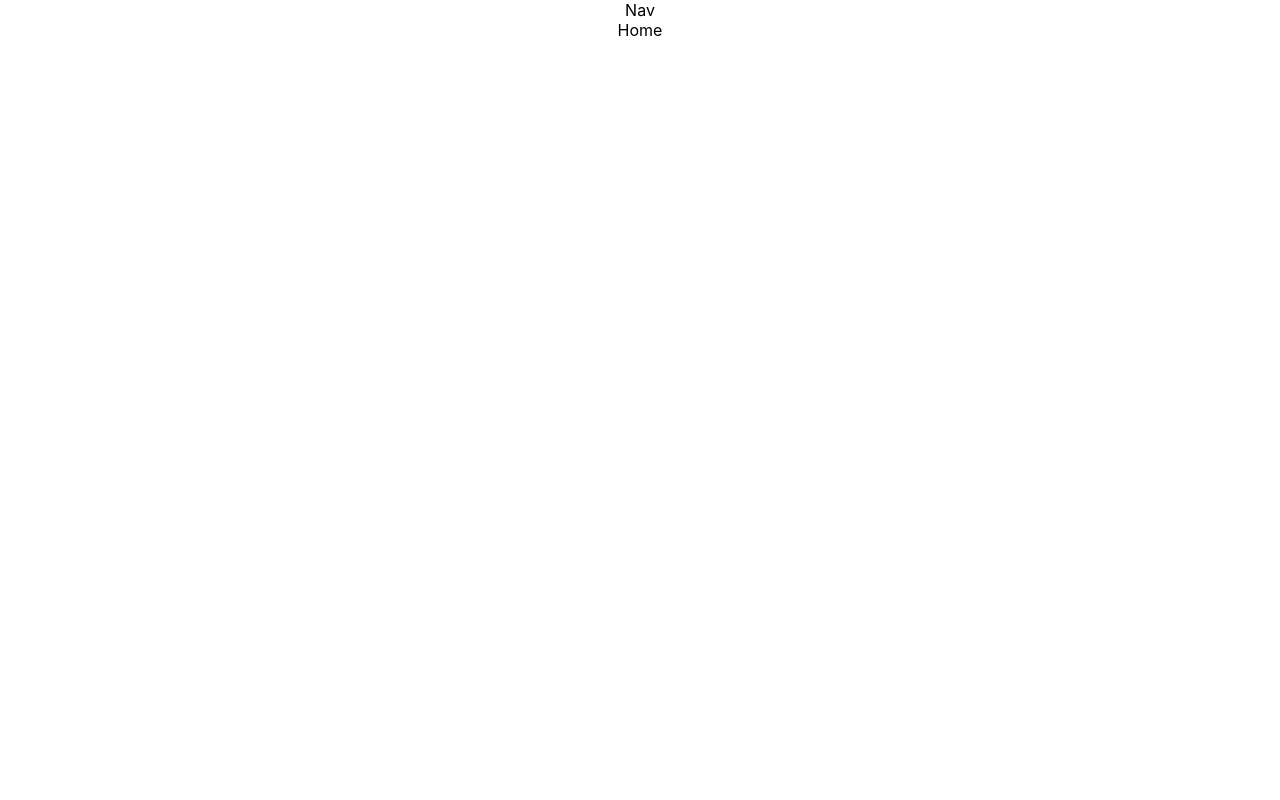
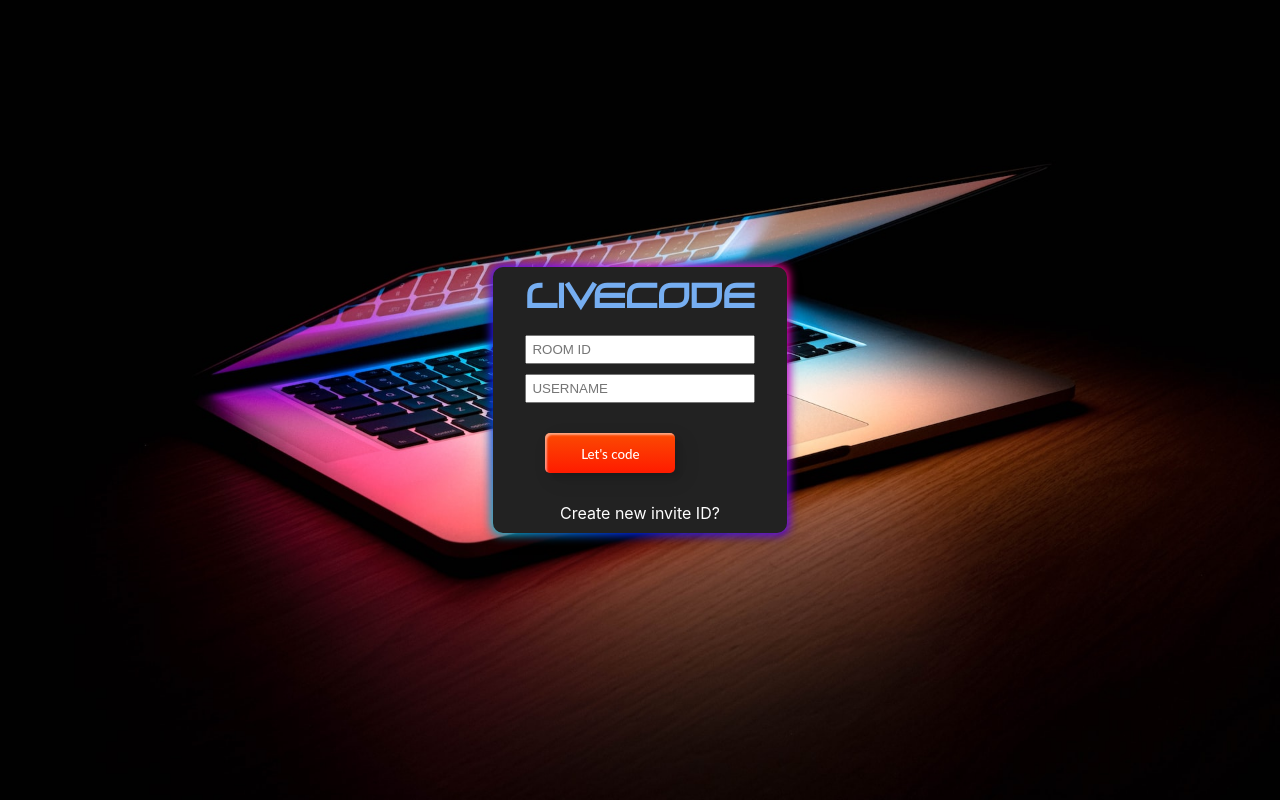
Before and after one commit to 1Gireesh/livecode, a React (Create React App) app in the folder frontend/: page / in a window 1280 px wide. Built offline with nearby package versions, Linux system fonts and the light colour scheme.

Commit message:
complete home page

```diff
--- a/frontend/src/App.css
+++ b/frontend/src/App.css
@@ -1,3 +1,7 @@
+*{
+  padding: 0;
+  margin: 0;
+}
 .App {
   text-align: center;
 }
--- a/frontend/src/App.tsx
+++ b/frontend/src/App.tsx
@@ -1,12 +1,14 @@
 import './App.css';
 import Nav from './components/Nav';
+import Home from './pages/Home';
 import AllRoutes from './routes/AllRoutes';
 
 function App() {
   return (
     <div className="App">
-      <Nav></Nav>
-      <AllRoutes></AllRoutes>
+      {/* <Nav></Nav> */}
+      {/* <AllRoutes></AllRoutes> */}
+      <Home/>
     </div>
   );
 }
--- a/frontend/src/pages/Home.tsx
+++ b/frontend/src/pages/Home.tsx
@@ -1,7 +1,22 @@
 import React from 'react'
+import "../style/home.css"
 
 export default function Home() {
+
+
   return (
-    <div>Home</div>
+    <div className="home">
+      <div className="form">
+        <div className="form_heading">
+          <h1>LiveCode</h1>
+        </div>
+        <div className="form_body">
+          <input type="text" placeholder='ROOM ID'/>
+          <input type="text" placeholder='USERNAME'/>
+          <button className="btn btn-5">Let's code</button>
+          <p>Create new invite ID?</p>
+        </div>
+      </div>
+    </div>
   )
 }
--- /dev/null
+++ b/frontend/src/style/home.css
@@ -0,0 +1,430 @@
+@font-face{
+  font-family: "zerohour";
+  src: url("/src/style/zerohour.otf") format("opentype");
+}
+
+.home{
+    width: 100vw;
+    height: 100vh;
+    background-image: url("./joshua-reddekopp-SyYmXSDnJ54-unsplash.jpg");
+    background-position: center;
+    background-repeat: no-repeat;
+    background-size: cover;
+    position: relative;
+    display: flex;
+    align-items: center;
+    justify-content: center;
+}
+.form{
+  display: flex;
+  flex-direction: column;
+  gap: 20px;
+  /* padding: 20px; */
+  box-shadow: rgba(0, 0, 0, 0.35) 0px 5px 15px;
+  backdrop-filter: blur(3px);
+  padding: 0.6em 2em;
+  border: none;
+  outline: none;
+  color: rgb(255, 255, 255);
+  background: rgba(17, 17, 17, 0.267);
+  cursor: pointer;
+  position: relative;
+  z-index: 0;
+  border-radius: 10px;
+  user-select: none;
+  -webkit-user-select: none;
+}
+.form:before {
+  content: "";
+  background: linear-gradient(
+    45deg,
+    #ff0000,
+    #ff7300,
+    #fffb00,
+    #48ff00,
+    #00ffd5,
+    #002bff,
+    #7a00ff,
+    #ff00c8,
+    #ff0000
+  );
+  position: absolute;
+  top: -2px;
+  left: -2px;
+  background-size: 400%;
+  z-index: -1;
+  filter: blur(5px);
+  -webkit-filter: blur(5px);
+  width: calc(100% + 4px);
+  height: calc(100% + 4px);
+  animation: glowing-button-85 20s linear infinite;
+  transition: opacity 0.3s ease-in-out;
+  border-radius: 10px;
+}
+
+@keyframes glowing-button-85 {
+  0% {
+    background-position: 0 0;
+  }
+  50% {
+    background-position: 400% 0;
+  }
+  100% {
+    background-position: 0 0;
+  }
+}
+.form:after {
+  z-index: -1;
+  content: "";
+  position: absolute;
+  width: 100%;
+  height: 100%;
+  background: #222;
+  left: 0;
+  top: 0;
+  border-radius: 10px;
+}
+.form_heading>h1{
+  color: #76aef1;
+  font-family: "zerohour";
+}
+.form_body{
+    display: flex;
+    flex-direction: column;
+    gap:10px
+}
+.form_body>input {
+  padding:5px;
+}
+.form_body>input:focus{
+  outline: 0;
+}
+button {
+  margin: 20px;
+}
+.btn {
+  width: 130px;
+  height: 40px;
+  color: #fff;
+  border-radius: 5px;
+  padding: 10px 25px;
+  font-family: "Lato", sans-serif;
+  font-weight: 500;
+  background: transparent;
+  cursor: pointer;
+  transition: all 0.3s ease;
+  position: relative;
+  display: inline-block;
+  box-shadow: inset 2px 2px 2px 0px rgba(255, 255, 255, 0.5),
+    7px 7px 20px 0px rgba(0, 0, 0, 0.1), 4px 4px 5px 0px rgba(0, 0, 0, 0.1);
+  outline: none;
+}
+
+/* 1 */
+.btn-1 {
+  background: rgb(6, 14, 131);
+  background: linear-gradient(
+    0deg,
+    rgba(6, 14, 131, 1) 0%,
+    rgba(12, 25, 180, 1) 100%
+  );
+  border: none;
+}
+.btn-1:hover {
+  background: rgb(0, 3, 255);
+  background: linear-gradient(
+    0deg,
+    rgba(0, 3, 255, 1) 0%,
+    rgba(2, 126, 251, 1) 100%
+  );
+}
+
+/* 2 */
+.btn-2 {
+  background: rgb(96, 9, 240);
+  background: linear-gradient(
+    0deg,
+    rgba(96, 9, 240, 1) 0%,
+    rgba(129, 5, 240, 1) 100%
+  );
+  border: none;
+}
+.btn-2:before {
+  height: 0%;
+  width: 2px;
+}
+.btn-2:hover {
+  box-shadow: 4px 4px 6px 0 rgba(255, 255, 255, 0.5),
+    -4px -4px 6px 0 rgba(116, 125, 136, 0.5),
+    inset -4px -4px 6px 0 rgba(255, 255, 255, 0.2),
+    inset 4px 4px 6px 0 rgba(0, 0, 0, 0.4);
+}
+
+/* 3 */
+.btn-3 {
+  background: rgb(0, 172, 238);
+  background: linear-gradient(
+    0deg,
+    rgba(0, 172, 238, 1) 0%,
+    rgba(2, 126, 251, 1) 100%
+  );
+  width: 130px;
+  height: 40px;
+  line-height: 42px;
+  padding: 0;
+  border: none;
+}
+.btn-3 span {
+  position: relative;
+  display: block;
+  width: 100%;
+  height: 100%;
+}
+.btn-3:before,
+.btn-3:after {
+  position: absolute;
+  content: "";
+  right: 0;
+  top: 0;
+  background: rgba(2, 126, 251, 1);
+  transition: all 0.3s ease;
+}
+.btn-3:before {
+  height: 0%;
+  width: 2px;
+}
+.btn-3:after {
+  width: 0%;
+  height: 2px;
+}
+.btn-3:hover {
+  background: transparent;
+  box-shadow: none;
+}
+.btn-3:hover:before {
+  height: 100%;
+}
+.btn-3:hover:after {
+  width: 100%;
+}
+.btn-3 span:hover {
+  color: rgba(2, 126, 251, 1);
+}
+.btn-3 span:before,
+.btn-3 span:after {
+  position: absolute;
+  content: "";
+  left: 0;
+  bottom: 0;
+  background: rgba(2, 126, 251, 1);
+  transition: all 0.3s ease;
+}
+.btn-3 span:before {
+  width: 2px;
+  height: 0%;
+}
+.btn-3 span:after {
+  width: 0%;
+  height: 2px;
+}
+.btn-3 span:hover:before {
+  height: 100%;
+}
+.btn-3 span:hover:after {
+  width: 100%;
+}
+
+/* 4 */
+.btn-4 {
+  background-color: #4dccc6;
+  background-image: linear-gradient(315deg, #4dccc6 0%, #96e4df 74%);
+  line-height: 42px;
+  padding: 0;
+  border: none;
+}
+.btn-4:hover {
+  background-color: #89d8d3;
+  background-image: linear-gradient(315deg, #89d8d3 0%, #03c8a8 74%);
+}
+.btn-4 span {
+  position: relative;
+  display: block;
+  width: 100%;
+  height: 100%;
+}
+.btn-4:before,
+.btn-4:after {
+  position: absolute;
+  content: "";
+  right: 0;
+  top: 0;
+  box-shadow: 4px 4px 6px 0 rgba(255, 255, 255, 0.9),
+    -4px -4px 6px 0 rgba(116, 125, 136, 0.2),
+    inset -4px -4px 6px 0 rgba(255, 255, 255, 0.9),
+    inset 4px 4px 6px 0 rgba(116, 125, 136, 0.3);
+  transition: all 0.3s ease;
+}
+.btn-4:before {
+  height: 0%;
+  width: 0.1px;
+}
+.btn-4:after {
+  width: 0%;
+  height: 0.1px;
+}
+.btn-4:hover:before {
+  height: 100%;
+}
+.btn-4:hover:after {
+  width: 100%;
+}
+.btn-4 span:before,
+.btn-4 span:after {
+  position: absolute;
+  content: "";
+  left: 0;
+  bottom: 0;
+  box-shadow: 4px 4px 6px 0 rgba(255, 255, 255, 0.9),
+    -4px -4px 6px 0 rgba(116, 125, 136, 0.2),
+    inset -4px -4px 6px 0 rgba(255, 255, 255, 0.9),
+    inset 4px 4px 6px 0 rgba(116, 125, 136, 0.3);
+  transition: all 0.3s ease;
+}
+.btn-4 span:before {
+  width: 0.1px;
+  height: 0%;
+}
+.btn-4 span:after {
+  width: 0%;
+  height: 0.1px;
+}
+.btn-4 span:hover:before {
+  height: 100%;
+}
+.btn-4 span:hover:after {
+  width: 100%;
+}
+
+/* 5 */
+.btn-5 {
+  width: 130px;
+  height: 40px;
+  line-height: 42px;
+  padding: 0;
+  border: none;
+  background: rgb(255, 27, 0);
+  background: linear-gradient(
+    0deg,
+    rgba(255, 27, 0, 1) 0%,
+    rgba(251, 75, 2, 1) 100%
+  );
+}
+.btn-5:hover {
+  color: #f0094a;
+  background: transparent;
+  box-shadow: none;
+}
+.btn-5:before,
+.btn-5:after {
+  content: "";
+  position: absolute;
+  top: 0;
+  right: 0;
+  height: 2px;
+  width: 0;
+  background: #f0094a;
+  box-shadow: -1px -1px 5px 0px #fff, 7px 7px 20px 0px #0003,
+    4px 4px 5px 0px #0002;
+  transition: 400ms ease all;
+}
+.btn-5:after {
+  right: inherit;
+  top: inherit;
+  left: 0;
+  bottom: 0;
+}
+.btn-5:hover:before,
+.btn-5:hover:after {
+  width: 100%;
+  transition: 800ms ease all;
+}
+
+/* 6 */
+.btn-6 {
+  background: rgb(247, 150, 192);
+  background: radial-gradient(
+    circle,
+    rgba(247, 150, 192, 1) 0%,
+    rgba(118, 174, 241, 1) 100%
+  );
+  line-height: 42px;
+  padding: 0;
+  border: none;
+}
+.btn-6 span {
+  position: relative;
+  display: block;
+  width: 100%;
+  height: 100%;
+}
+.btn-6:before,
+.btn-6:after {
+  position: absolute;
+  content: "";
+  height: 0%;
+  width: 1px;
+  box-shadow: -1px -1px 20px 0px rgba(255, 255, 255, 1),
+    -4px -4px 5px 0px rgba(255, 255, 255, 1),
+    7px 7px 20px 0px rgba(0, 0, 0, 0.4), 4px 4px 5px 0px rgba(0, 0, 0, 0.3);
+}
+.btn-6:before {
+  right: 0;
+  top: 0;
+  transition: all 500ms ease;
+}
+.btn-6:after {
+  left: 0;
+  bottom: 0;
+  transition: all 500ms ease;
+}
+.btn-6:hover {
+  background: transparent;
+  color: #76aef1;
+  box-shadow: none;
+}
+.btn-6:hover:before {
+  transition: all 500ms ease;
+  height: 100%;
+}
+.btn-6:hover:after {
+  transition: all 500ms ease;
+  height: 100%;
+  }
+.btn-6 span:before,
+.btn-6 span:after {
+  position: absolute;
+  content: "";
+  box-shadow: -1px -1px 20px 0px rgba(255, 255, 255, 1),
+    -4px -4px 5px 0px rgba(255, 255, 255, 1),
+    7px 7px 20px 0px rgba(0, 0, 0, 0.4), 4px 4px 5px 0px rgba(0, 0, 0, 0.3);
+}
+.btn-6 span:before {
+  left: 0;
+  top: 0;
+  width: 0%;
+  height: 0.5px;
+  transition: all 500ms ease;
+}
+.btn-6 span:after {
+  right: 0;
+  bottom: 0;
+  width: 0%;
+  height: 0.5px;
+  transition: all 500ms ease;
+}
+.btn-6 span:hover:before {
+  width: 100%;
+}
+.btn-6 span:hover:after {
+  width: 100%;
+}
```
Also changed, not shown: frontend/src/style/joshua-reddekopp-SyYmXSDnJ54-unsplash.jpg (added), frontend/src/style/zerohour.otf (added).
